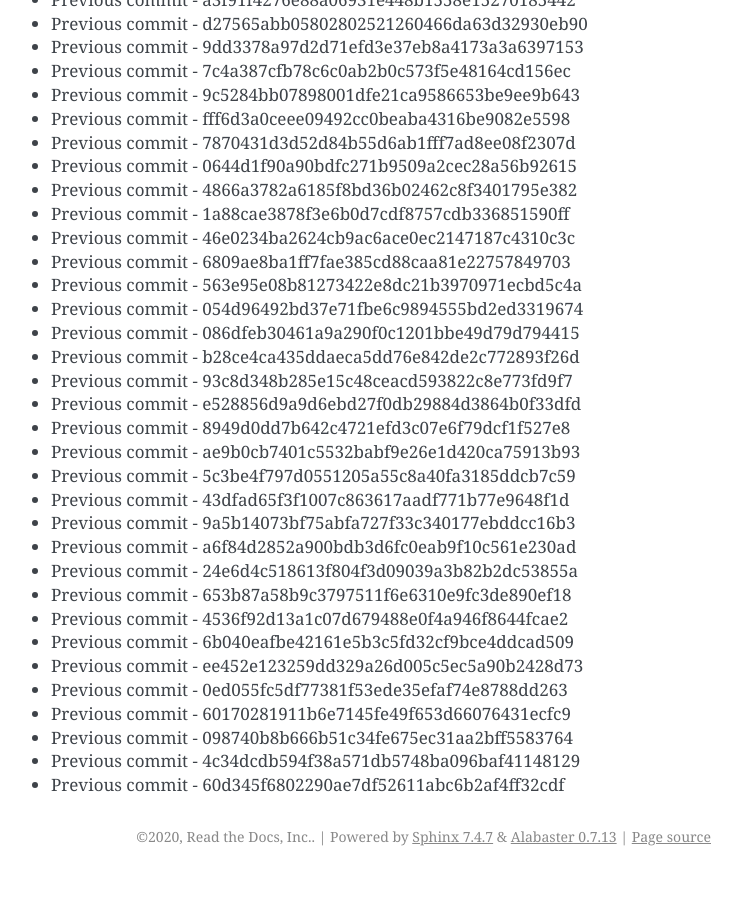
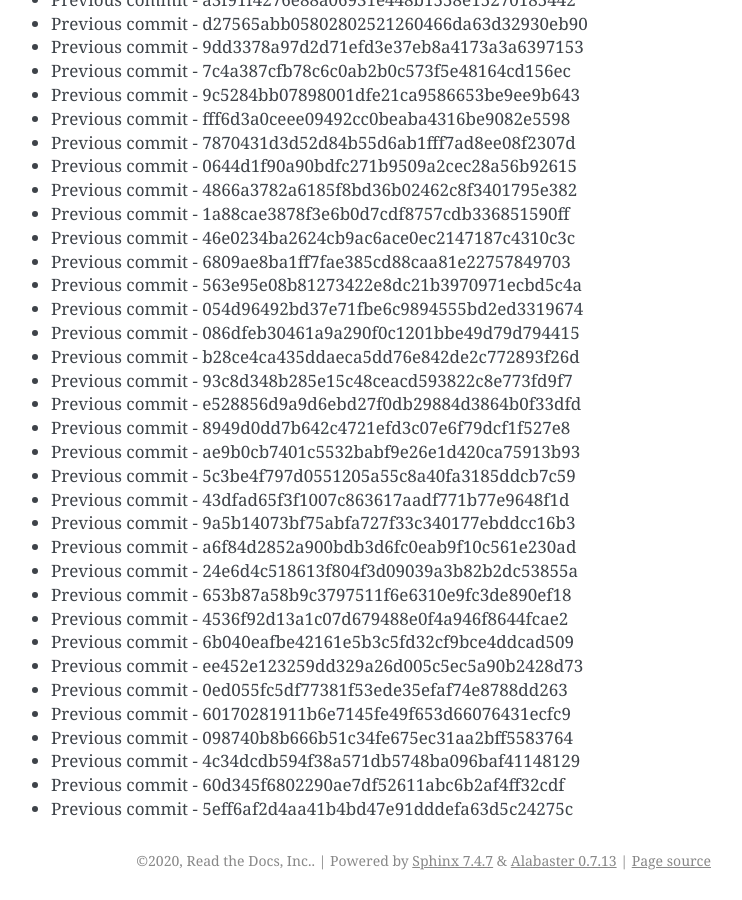
Before and after one commit to readthedocs/rtd-git-stresstest, a Sphinx documentation site: the page built from docs/updates.rst, in a window 1280 px wide and 900 px high, scrolled down 54389 px. Shown: the whole window, without its empty margins (399-1141 px from the left). Built offline with Sphinx 7.4.7, drawn with Linux system fonts in a browser that asks for light colours; before the commit the page ends 55265 px from its top, so only the background shows below that.

Commit message:
Generating commit from previous: 5eff6af2d4aa41b4bd47e91dddefa63d5c24275c

```diff
--- a/docs/updates.rst
+++ b/docs/updates.rst
@@ -2317,3 +2317,4 @@ It can be tested for any performance characteristics.
 * Previous commit - 098740b8b666b51c34fe675ec31aa2bff5583764
 * Previous commit - 4c34dcdb594f38a571db5748ba096baf41148129
 * Previous commit - 60d345f6802290ae7df52611abc6b2af4ff32cdf
+* Previous commit - 5eff6af2d4aa41b4bd47e91dddefa63d5c24275c
```
